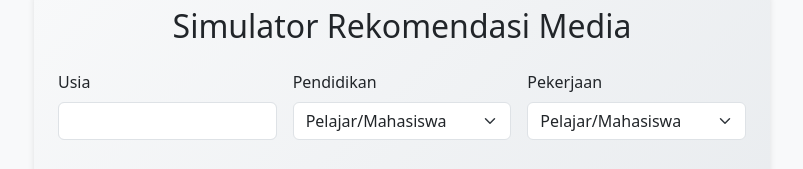
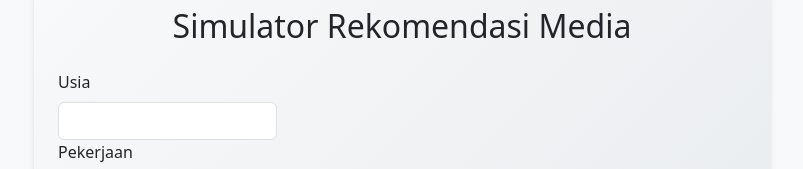
Before and after one commit to dzamm/sksym, a plain HTML site: page index.html in a window 1280 px wide. Shown: the part 2748-2917 px from the top of the page, without its empty margins (238-1041 px from the left). Drawn offline with nearby package versions, Linux system fonts and the light colour scheme.

Commit message:
perbaiki fitur

```diff
--- a/index.html
+++ b/index.html
@@ -141,17 +141,6 @@
                         <div class="col-md-4">
                             <label class="form-label">Usia</label>
                             <input type="number" class="form-control" id="inputAge" min="18" max="100">
-                        </div>
-                        <div class="col-md-4">
-                            <label class="form-label">Pendidikan</label>
-                            <select class="form-select" id="inputEducation">
-                                <option value="Pelajar/Mahasiswa">Pelajar/Mahasiswa</option>
-                                <option value="Karyawan Swasta">Karyawan Swasta</option>
-                                <option value="Pegawai Negeri">Pegawai Negeri</option>
-                                <option value="Wirausaha">Wirausaha</option>
-                                <option value="Lainnya">Lainnya</option>
-                            </select>
-                        </div>
                         <div class="col-md-4">
                             <label class="form-label">Pekerjaan</label>
                             <select class="form-select" id="inputOccupation">
@@ -184,7 +173,6 @@
     function generateRecommendation() {
         const userData = {
             age: parseInt(document.getElementById('inputAge').value),
-            education: document.getElementById('inputEducation').value,
             occupation: document.getElementById('inputOccupation').value
         };
 
```
